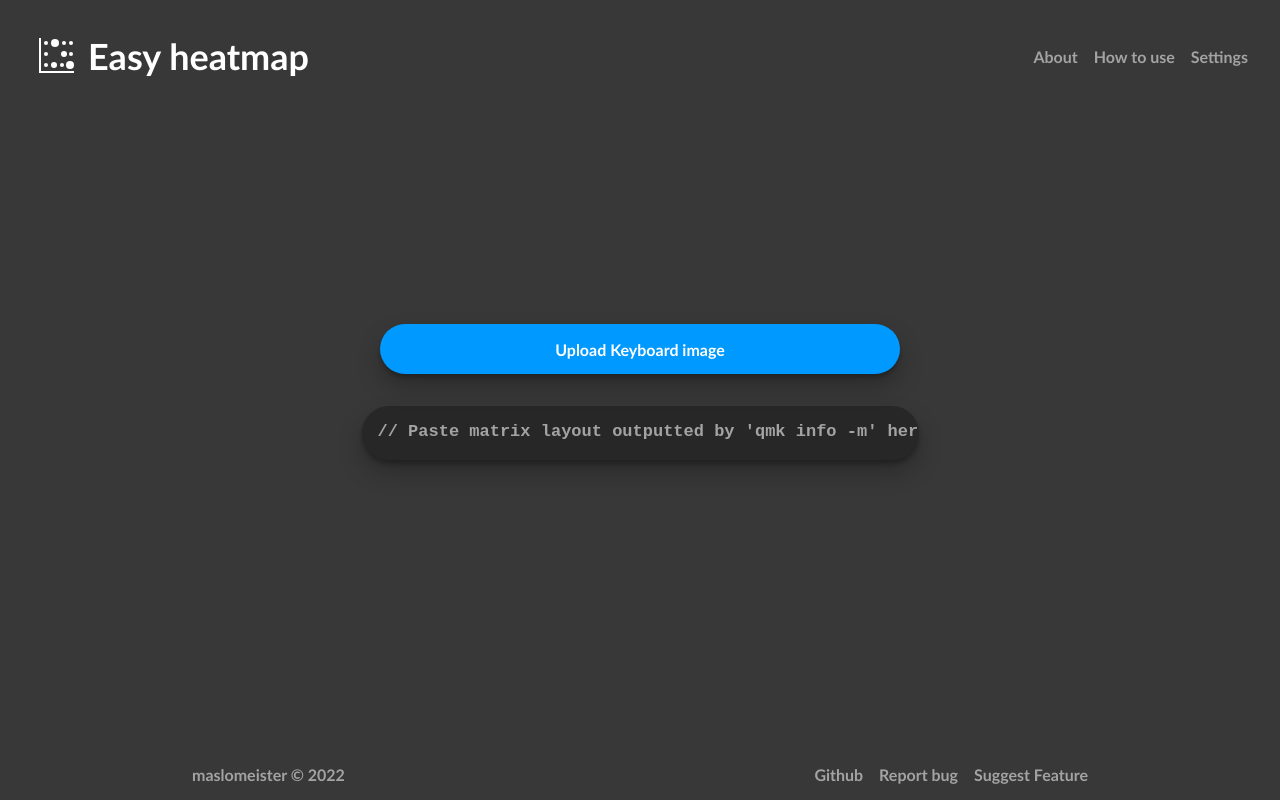
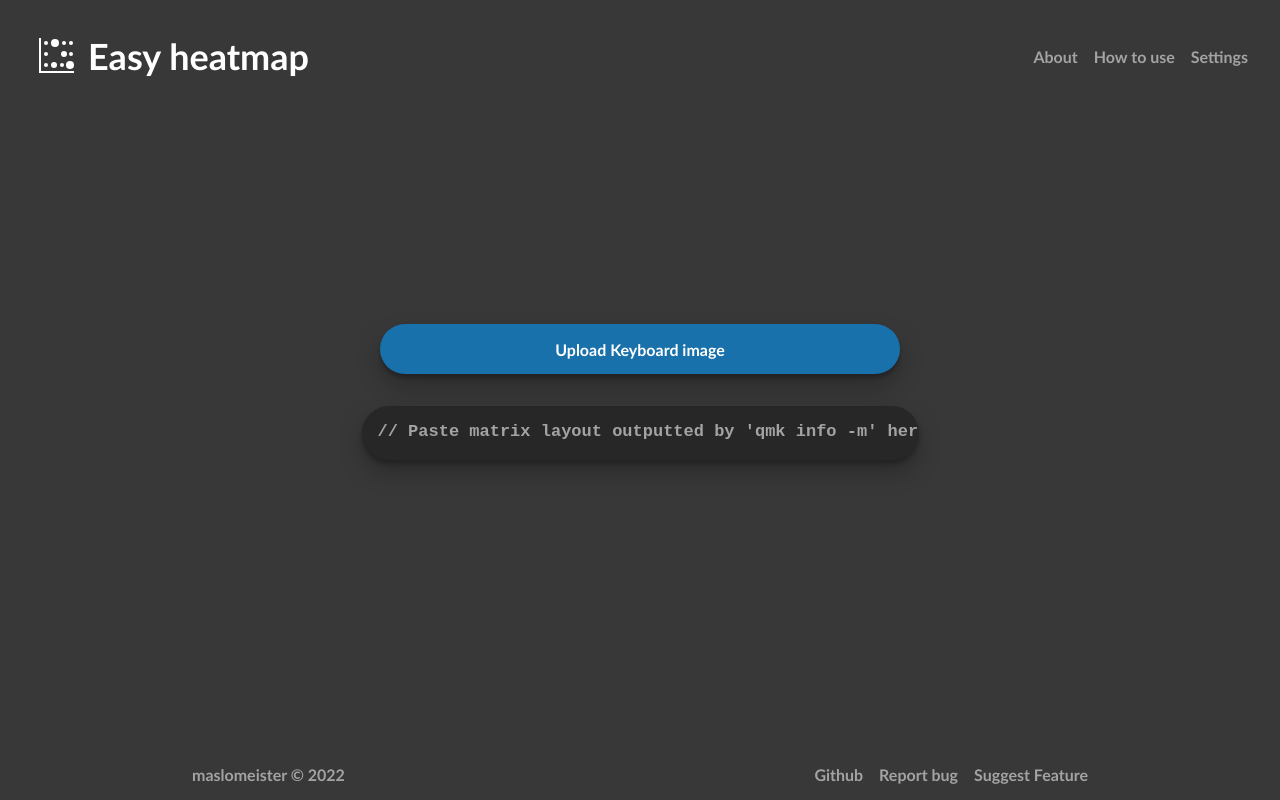
Before and after one commit to maslomeister/easyheatmap, a React (Vite) app: page / in a window 1280 px wide. Built offline with nearby package versions, Linux system fonts and the light colour scheme; a web font is replaced by a local one.

Commit message:
styles: minor improvements

```diff
--- a/src/scss/globals/_boilerplate.scss
+++ b/src/scss/globals/_boilerplate.scss
@@ -86,6 +86,15 @@ body {
 	transition: 1s;
 }
 
+button {
+	-webkit-touch-callout: none; /* iOS Safari */
+	user-select: none; /* Safari */
+	user-select: none; /* Konqueror HTML */
+	user-select: none; /* Old versions of Firefox */
+	user-select: none; /* Internet Explorer/Edge */
+	user-select: none;
+}
+
 .noselect {
 	-webkit-touch-callout: none; /* iOS Safari */
 	user-select: none; /* Safari */
--- a/src/scss/globals/_colors.scss
+++ b/src/scss/globals/_colors.scss
@@ -2,6 +2,6 @@
 	--background-color: #383838;
 	--additional-color: #272727;
 	--accent-color-white: #fff;
-	--accent-color-blue: #09f;
+	--accent-color-blue: rgb(25, 113, 172);
 	--text-color: #a3a3a3;
 }
--- a/src/scss/globals/_typography.scss
+++ b/src/scss/globals/_typography.scss
@@ -29,5 +29,5 @@ a:active {
 .subtext {
 	color: var(--text-color);
 	font-size: 16px;
-	opacity: 0.5;
+	opacity: 0.8;
 }
```
